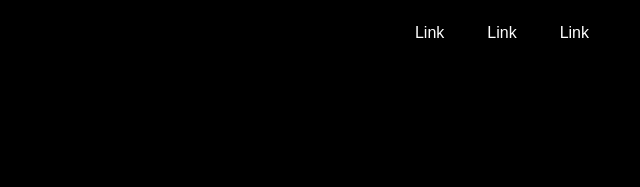
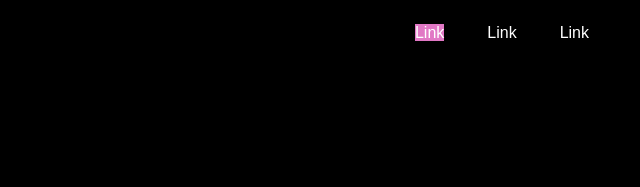
Before and after one commit to avigithubb/Lightening-Cars, a plain HTML site: page index.html in a window 1280 px wide. In both pictures the pointer is over the link 1069 px from the left and 32 px from the top of the page. Shown: the top 187 px of the page, 640-1280 px from the left. Drawn offline with Linux system fonts and the light colour scheme.

Commit message:
Update styles.css

```diff
--- a/styles.css
+++ b/styles.css
@@ -208,7 +208,7 @@
 }
 
 a:hover{
-    background-color: var(--backgournd-color3);
+    background-color: var(--background-color3);
 }
 
 .copyright{
```
